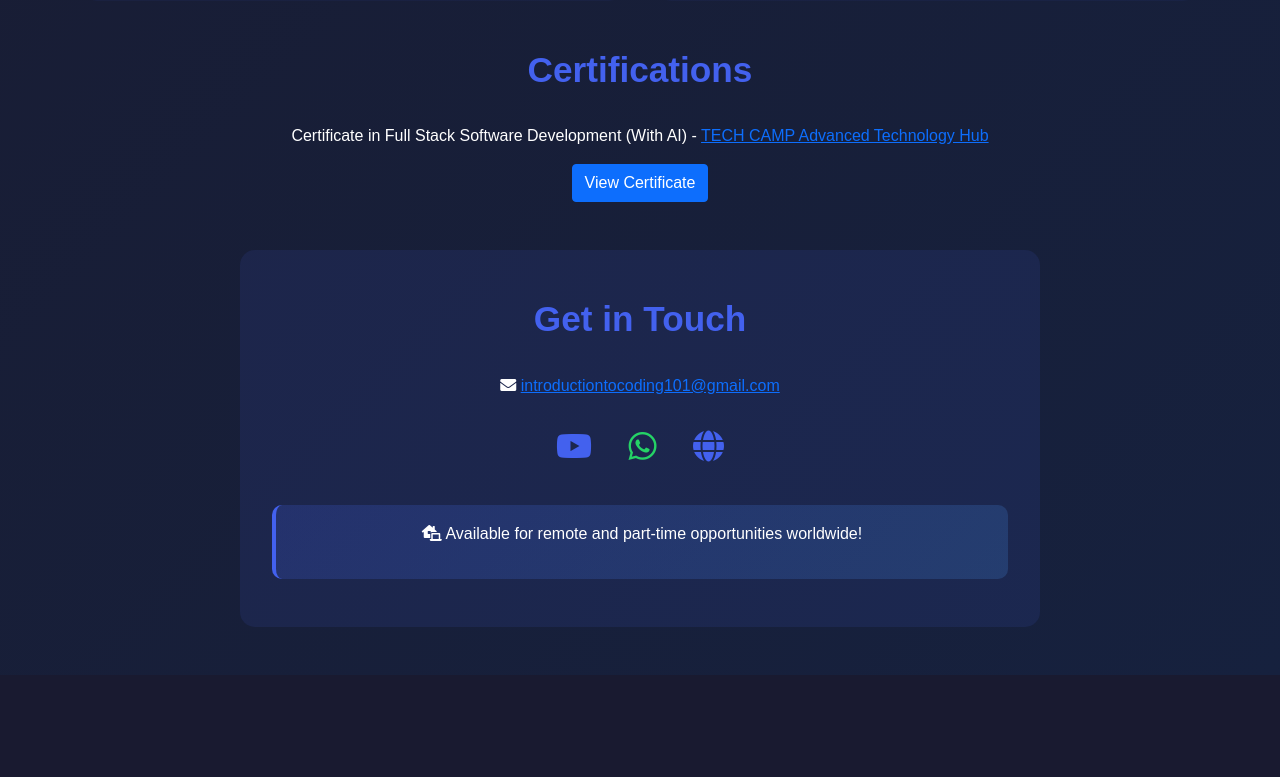
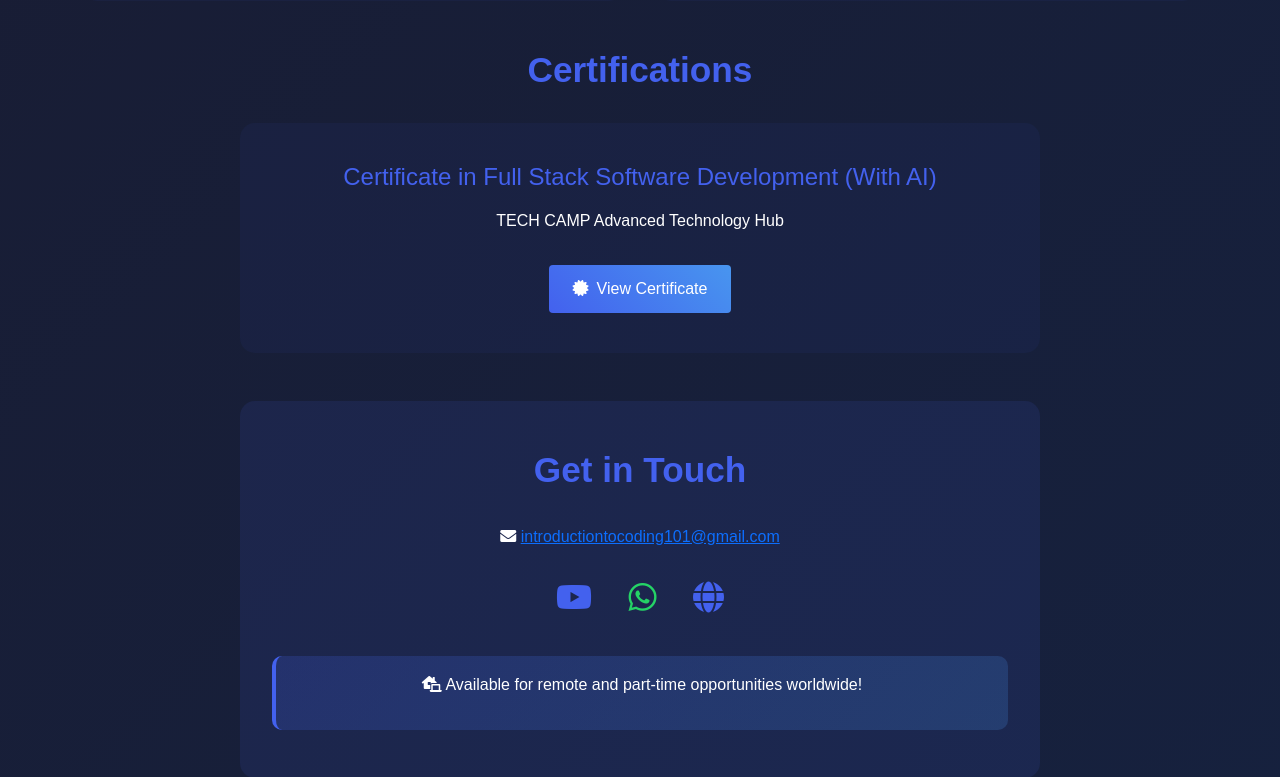
Before and after one commit to Lilian-Powers/CodeCraft-, a Flask app: page /portfolio in a window 1280 px wide. Shown: the part 1690-2467 px from the top of the page. Before the commit the page ends 2365 px from the top, so only its background shows below. Run offline with Flask 3, Linux system fonts and the light colour scheme.

Commit message:
Assistant checkpoint: Update certificate display and styling
Assistant generated file changes:
- templates/portfolio.html: Update certifications section styling and modal

---

User prompt:

when i click the view certificate it opens but the image of i gave you to display in the modal is not displaying make it so the user can view the image when they click the view certificate bitton. style and position the certification par well like you did the other parts.

```diff
--- a/templates/portfolio.html
+++ b/templates/portfolio.html
@@ -302,31 +302,82 @@
 
         <section class="mb-5">
             <h2 class="section-title">Certifications</h2>
-            <div class="text-center">
-                <p>
-                    Certificate in Full Stack Software Development (With AI) -
-                    <a href="https://techcamp.co.ke/" target="_blank">TECH CAMP Advanced Technology Hub</a>
-                </p>
-                <button type="button" class="btn btn-primary" data-bs-toggle="modal" data-bs-target="#certificateModal">
-                    View Certificate
-                </button>
+            <div class="text-center certification-container">
+                <div class="certification-card">
+                    <h3>Certificate in Full Stack Software Development (With AI)</h3>
+                    <p class="institution">
+                        <a href="https://techcamp.co.ke/" target="_blank">TECH CAMP Advanced Technology Hub</a>
+                    </p>
+                    <button type="button" class="btn btn-primary mt-3" data-bs-toggle="modal" data-bs-target="#certificateModal">
+                        <i class="fas fa-certificate me-2"></i>View Certificate
+                    </button>
+                </div>
             </div>
         </section>
 
         <!-- Certificate Modal -->
         <div class="modal fade" id="certificateModal" tabindex="-1" aria-labelledby="certificateModalLabel" aria-hidden="true">
-            <div class="modal-dialog modal-lg">
-                <div class="modal-content">
-                    <div class="modal-header">
+            <div class="modal-dialog modal-xl">
+                <div class="modal-content bg-dark">
+                    <div class="modal-header border-bottom border-secondary">
                         <h5 class="modal-title" id="certificateModalLabel">Full Stack Software Development Certificate</h5>
-                        <button type="button" class="btn-close" data-bs-dismiss="modal" aria-label="Close"></button>
+                        <button type="button" class="btn-close btn-close-white" data-bs-dismiss="modal" aria-label="Close"></button>
                     </div>
-                    <div class="modal-body text-center">
-                        <img src="/static/certificate.png" alt="TECH CAMP Certificate" style="max-width: 100%; height: auto;">
+                    <div class="modal-body text-center p-0">
+                        <img src="/static/certificate.png" alt="TECH CAMP Certificate" style="width: 100%; height: auto; border-radius: 8px;">
                     </div>
                 </div>
             </div>
         </div>
+
+        <style>
+            .certification-container {
+                max-width: 800px;
+                margin: 0 auto;
+            }
+            .certification-card {
+                background: rgba(67, 97, 238, 0.05);
+                border-radius: 15px;
+                padding: 2.5rem;
+                margin: 2rem 0;
+                transition: transform 0.3s ease;
+            }
+            .certification-card:hover {
+                transform: translateY(-5px);
+            }
+            .certification-card h3 {
+                color: #4361ee;
+                font-size: 1.5rem;
+                margin-bottom: 1rem;
+            }
+            .certification-card .institution a {
+                color: #fff;
+                text-decoration: none;
+                transition: color 0.3s ease;
+            }
+            .certification-card .institution a:hover {
+                color: #4361ee;
+            }
+            #certificateModal .modal-dialog {
+                max-width: 90%;
+            }
+            #certificateModal .modal-content {
+                border: none;
+            }
+            #certificateModal .modal-body {
+                background: #1a1a2e;
+            }
+            .btn-primary {
+                background: linear-gradient(45deg, #4361ee, #4895ef);
+                border: none;
+                padding: 0.75rem 1.5rem;
+                font-weight: 500;
+            }
+            .btn-primary:hover {
+                background: linear-gradient(45deg, #4895ef, #4361ee);
+                transform: translateY(-2px);
+            }
+        </style>
 
         <section class="contact-section">
             <h2 class="section-title">Get in Touch</h2>
```
